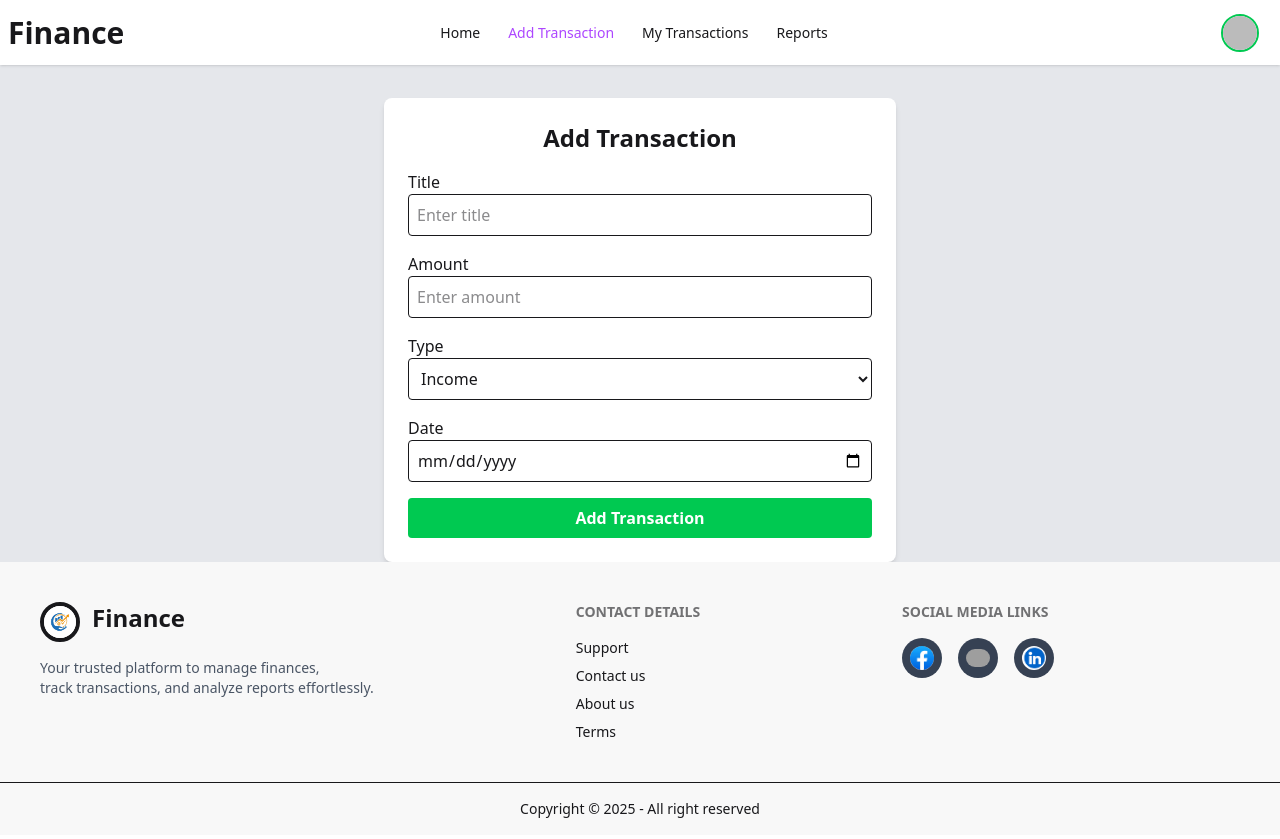
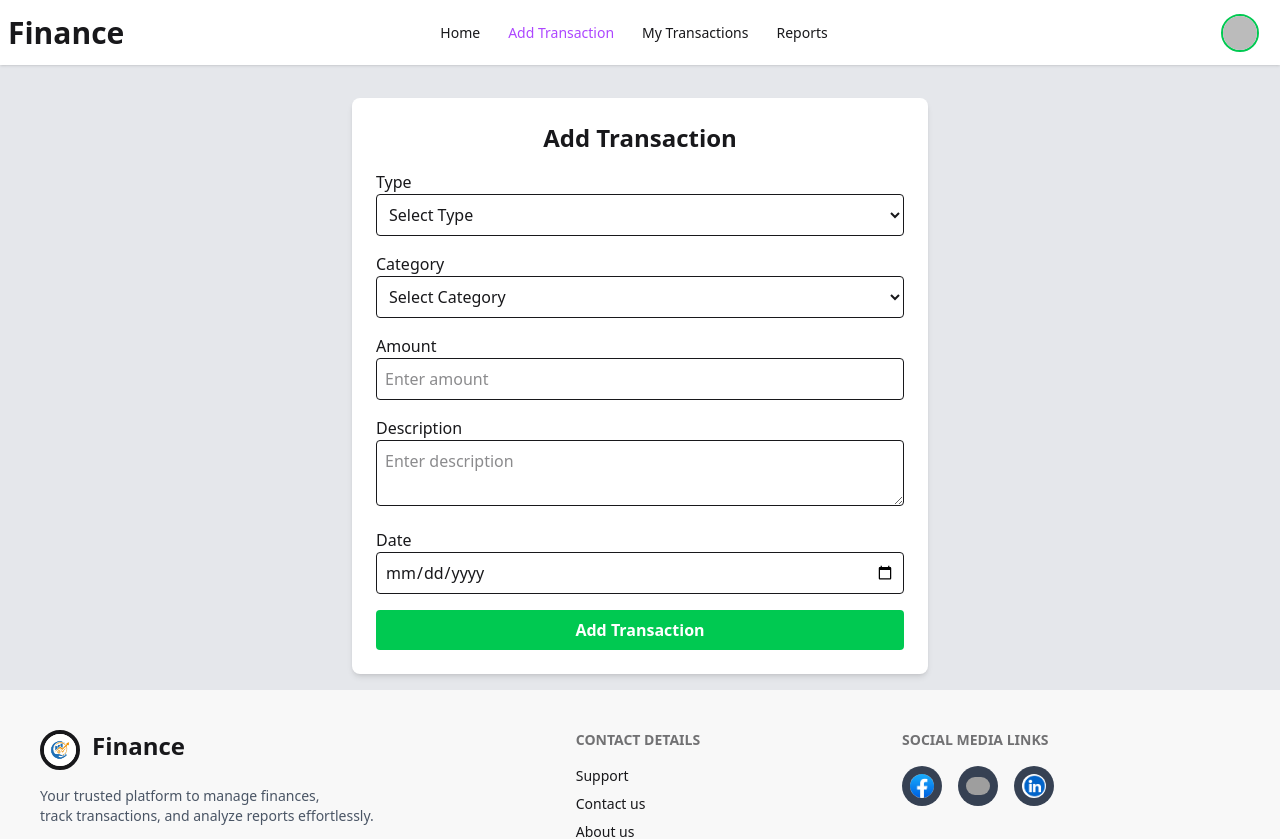
Before and after one commit to ruhulamindev/b12-a10-client-finease, a React (Vite) app: page /add-transactions in a window 1280 px wide. Shown: the top 839 px of the page. Built offline with nearby package versions, Linux system fonts and the light colour scheme; no server answers; sample sign-in values are in the browser's storage; grey boxes are pictures that could not be loaded.

Commit message:
Add Transaction Page Complete

```diff
--- a/index.html
+++ b/index.html
@@ -5,7 +5,6 @@
     <link rel="icon" type="image/svg+xml" href="/download.png" />
     <meta name="viewport" content="width=device-width, initial-scale=1.0" />
     <title>b12-a10-client-finease</title>
-    <script src="https://kit.fontawesome.com/0b7a4f3131.js" crossorigin="anonymous"></script>
   </head>
   <body>
     <div id="root"></div>
--- a/src/components/Navbar.jsx
+++ b/src/components/Navbar.jsx
@@ -244,7 +244,7 @@ const Navbar = () => {
                         onClick={handleLogout}
                         className="btn border-gray-500 bg-white"
                       >
-                        <i class="fa-solid fa-right-from-bracket"></i> Sign Out
+                        Sign Out
                       </button>
                     </li>
                   </ul>
--- a/src/pages/AddTransaction.jsx
+++ b/src/pages/AddTransaction.jsx
@@ -1,42 +1,134 @@
-import React from "react";
+import React, { useContext } from "react";
+import AuthContext from "../contexts/AuthContext";
 
 const AddTransaction = () => {
+  const { user } = useContext(AuthContext);
+
+  const handleSubmit = (e) => {
+    e.preventDefault();
+
+    const formData = {
+      type: e.target.type.value,
+      category: e.target.category.value,
+      amount: e.target.amount.value,
+      description: e.target.description.value,
+      date: e.target.date.value,
+      email: user?.email,
+      name: user?.displayName,
+    };
+    fetch("http://localhost:5000/finance-all", {
+      method: "POST",
+      headers: {
+        "Content-Type": "application/json",
+      },
+      body: JSON.stringify(formData),
+    })
+      .then((res) => res.json())
+      .then((data) => {
+        console.log(data);
+      })
+      .catch((err) => {
+        console.log(err);
+      });
+  };
+
   return (
-    <div className="max-w-lg mx-auto bg-white shadow-md p-6 rounded-lg mt-6">
+    <div className="max-w-xl mx-auto bg-white shadow-md p-6 rounded-lg mt-6 mb-4">
       <h2 className="text-2xl font-bold text-center mb-4">Add Transaction</h2>
 
-      <form className="space-y-4">
+      <form onSubmit={handleSubmit} className="space-y-4">
+        {/* Type */}
         <div>
-          <label className="font-medium">Title</label>
-          <input
+          <label className="font-medium">Type</label>
+          <select
             type="text"
+            name="type"
             className="w-full border rounded p-2"
-            placeholder="Enter title"
-          />
+            required
+          >
+            <option value="">Select Type</option>
+            <option value="Income">Income</option>
+            <option value="Expense">Expense</option>
+          </select>
         </div>
 
+        {/* Category */}
+        <div>
+          <label className="font-medium">Category</label>
+          <select
+            name="category"
+            defaultValue={""}
+            className="w-full border rounded p-2"
+            required
+          >
+            <option value="disabled">Select Category</option>
+            <option>Food</option>
+            <option>Shopping</option>
+            <option>Salary</option>
+            <option>Gift</option>
+            <option>Medicine</option>
+            <option>Transport</option>
+          </select>
+        </div>
+
+        {/* Amount */}
         <div>
           <label className="font-medium">Amount</label>
           <input
             type="number"
+            name="amount"
             className="w-full border rounded p-2"
             placeholder="Enter amount"
+            required
           />
         </div>
 
+        {/* Description */}
         <div>
-          <label className="font-medium">Type</label>
-          <select className="w-full border rounded p-2">
-            <option>Income</option>
-            <option>Expense</option>
-          </select>
+          <label className="font-medium">Description</label>
+          <textarea
+            name="description"
+            className="w-full border rounded p-2"
+            rows="2"
+            placeholder="Enter description"
+            required
+          ></textarea>
         </div>
 
+        {/* Date */}
         <div>
           <label className="font-medium">Date</label>
-          <input type="date" className="w-full border rounded p-2" />
+          <input
+            type="date"
+            name="date"
+            className="w-full border rounded p-2"
+            required
+          />
         </div>
 
+        {/* User Email */}
+        {/* <div>
+          <label className="font-medium">User Email (Read Only)</label>
+          <input
+            type="email"
+            value={formData.useremail}
+            readOnly
+            className="w-full border rounded p-2 bg-gray-100 cursor-not-allowed"
+          />
+        </div> */}
+
+        {/* User Name */}
+        {/* <div>
+          <label className="font-medium">User Name (Read Only)</label>
+          <input
+            type="text"
+            value={formData.username}
+            readOnly
+            className="w-full border rounded p-2 bg-gray-100 cursor-not-allowed"
+          />
+        </div> */}
+
+        {/* Submit */}
         <button className="w-full bg-green-500 hover:bg-green-600 text-white py-2 rounded font-bold">
           Add Transaction
         </button>
--- a/src/routes/route.jsx
+++ b/src/routes/route.jsx
@@ -35,7 +35,7 @@ export const router = createBrowserRouter([
             <MyTransactions />
           </PrivateRoute>
         ),
-        loader: () => fetch("http://localhost:3000/finance-all")
+        loader: () => fetch("http://localhost:5000/finance-all")
       },
       {
         path: "/add-transactions",
```
